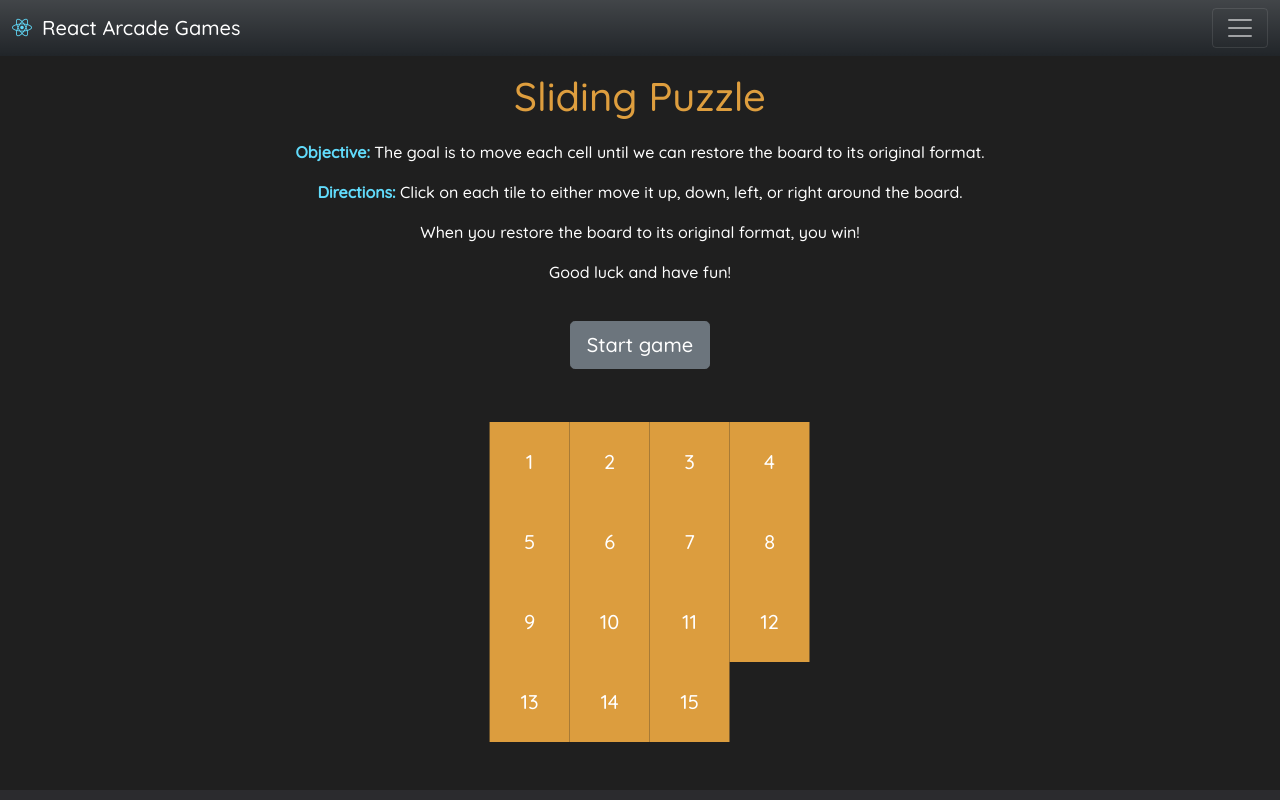
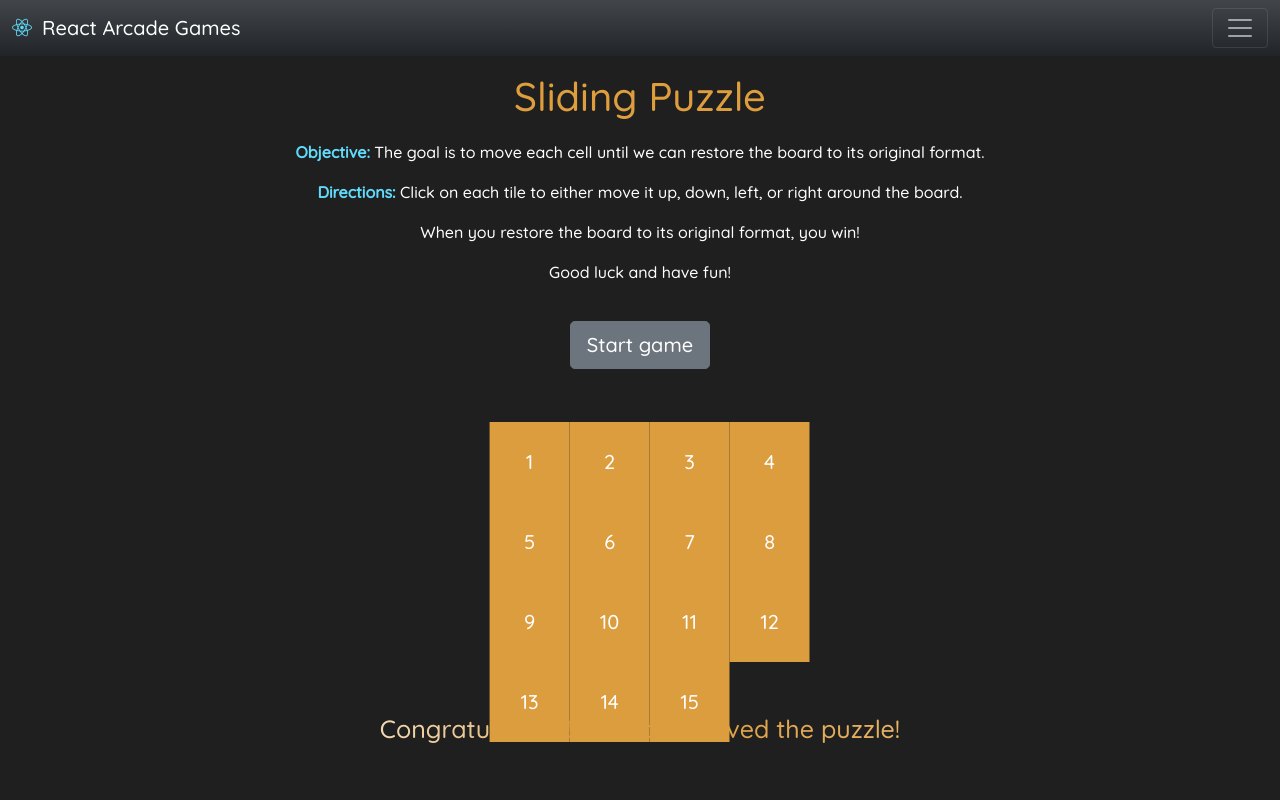
Before and after one commit to vm0303/React-Arcade, a React (Create React App) app in the folder arcade-games/: page /slidingPuzzle in a window 1280 px wide. Shown: the top 800 px of the page. Built offline with nearby package versions, Linux system fonts and the light colour scheme.

Commit message:
Update Board.jsx

```diff
--- a/arcade-games/src/components/Sliding-Puzzle/Board.jsx
+++ b/arcade-games/src/components/Sliding-Puzzle/Board.jsx
@@ -62,7 +62,7 @@ function Board({ imgUrl }) {
                     />
                 ))}
             </ul>
-            {hasWon && isStarted && <div className="winner-msg">Congratulations! You have solved the puzzle!</div>}
+            {<div className="winner-msg">Congratulations! You have solved the puzzle!</div>}
 
         </>
     );
```
